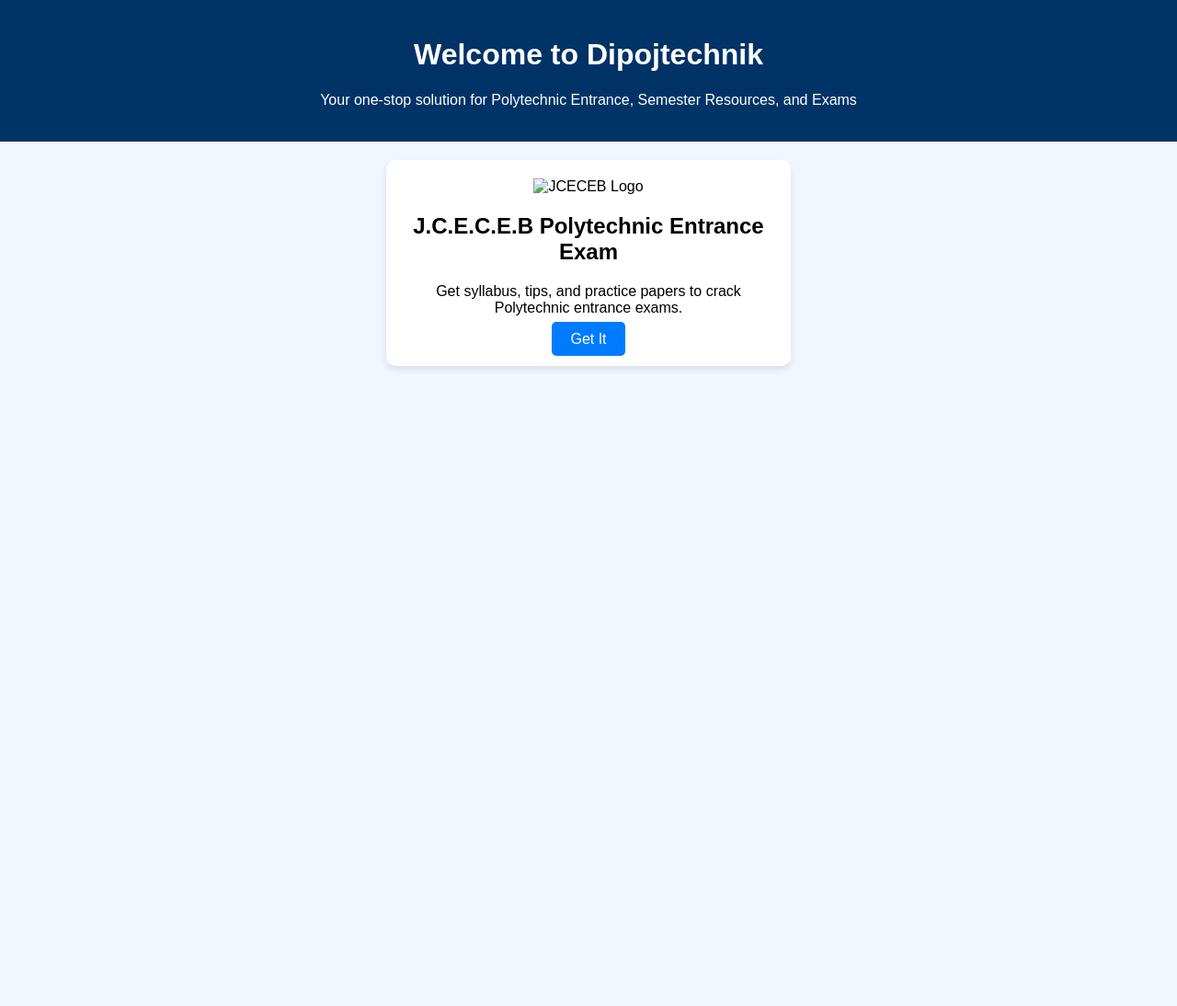
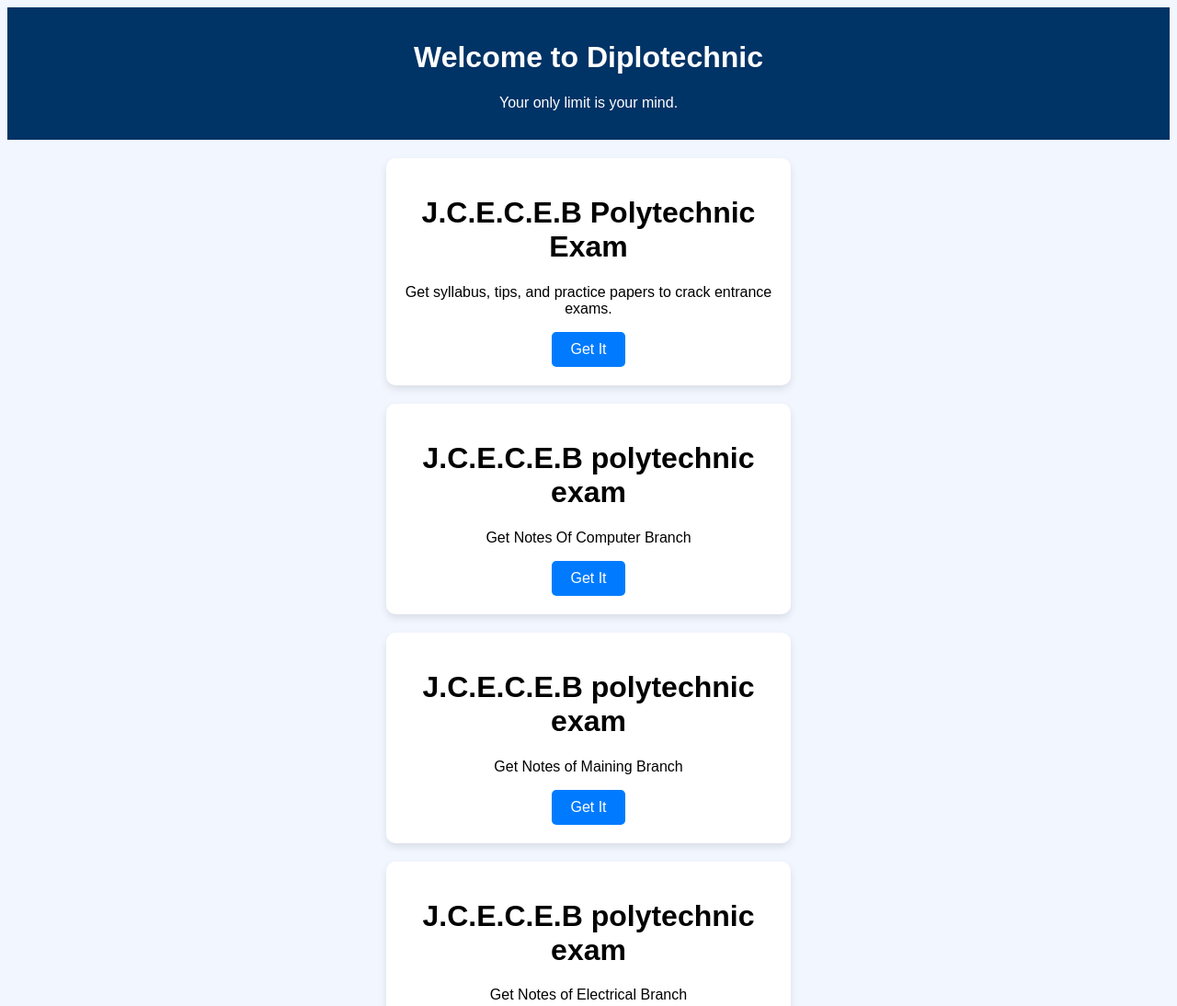
Before and after one commit to vishal-scot/Diplotechnic-, a plain HTML site: page index.html in a window 1280 px wide. Shown: the top 1094 px of the page at 92% size. Before the commit the page ends 800 px from the top, so only its background shows below. Drawn offline with Linux system fonts and the light colour scheme.

Commit message:
Update index.html

```diff
--- a/index.html
+++ b/index.html
@@ -1,57 +1,42 @@
-
 <!DOCTYPE html>
-<html lang="en">
+<html>
 <head>
-  <meta charset="UTF-8">
-  <meta name="viewport" content="width=device-width, initial-scale=1.0">
-  <title>Dipojtechnik - Jharkhand Polytechnic</title>
+  <title>Diplotechnic</title>
   <style>
-    body {
-      font-family: Arial, sans-serif;
-      margin: 0;
-      padding: 0;
-      background-color: #f2f6ff;
-    }
-    header {
-      background-color: #003366;
-      color: white;
-      padding: 20px;
-      text-align: center;
-    }
-    .button {
-      background-color: #007bff;
-      color: white;
-      padding: 10px 20px;
-      text-decoration: none;
-      border-radius: 5px;
-    }
-    .card {
-      background-color: white;
-      margin: 20px auto;
-      padding: 20px;
-      border-radius: 10px;
-      box-shadow: 0 4px 8px rgba(0, 0, 0, 0.1);
-      max-width: 400px;
-      text-align: center;
-    }
-    .card img {
-      width: 80px;
-    }
+    body { font-family: Arial; text-align: center; background-color: #f2f6ff; }
+    .header { background-color: #003366; color: white; padding: 15px; }
+    .card { background-color: white; border-radius: 10px; padding: 20px; margin: 20px auto; width: 90%; max-width: 400px; box-shadow: 0 4px 8px rgba(0,0,0,0.1); }
+    a.button { background-color: #007bff; color: white; padding: 10px 20px; text-decoration: none; border-radius: 5px; display: inline-block; }
   </style>
 </head>
 <body>
+  <div class="header">
+    <h1>Welcome to Diplotechnic</h1>
+    <p>Your only limit is your mind.</p>
+  </div>
 
-<header>
-  <h1>Welcome to Dipojtechnik</h1>
-  <p>Your one-stop solution for Polytechnic Entrance, Semester Resources, and Exams</p>
-</header>
+  <div class="card">
+    <h1>J.C.E.C.E.B Polytechnic Exam</h1>
+    <p>Get syllabus, tips, and practice papers to crack entrance exams.</p>
+    <a href="https://drive.google.com/file/d/15S5xlC1e_waYqLiJUG824omnFzRyA48Z/view?usp=drivesdk target="_blank" class="button">Get It</a>
+  </div>
+  <div class="card">
+      <h1>J.C.E.C.E.B polytechnic exam</h1>
+      <p>Get Notes Of Computer Branch</p>
+       <a href=_blank" class="button">Get It</a>
 
-<div class="card">
-  <img src="jceceb.png" alt="JCECEB Logo">
-  <h2>J.C.E.C.E.B Polytechnic Entrance Exam</h2>
-  <p>Get syllabus, tips, and practice papers to crack Polytechnic entrance exams.</p>
-  <a href="#" class="button">Get It</a>
-</div>
+  </div>
+  <div class="card">
+      <h1>J.C.E.C.E.B polytechnic exam</h1>
+      <p>Get Notes of Maining Branch</p>
+      <a href=_blank" class="button">Get It</a>
+  </div>
+   </div>
+  <div class="card">
+      <h1>J.C.E.C.E.B polytechnic exam</h1>
+      <p>Get Notes of Electrical Branch</p>
+      <a href=_blank" class="button">Get It</a>
+  </div>
 
 </body>
 </html>
```
